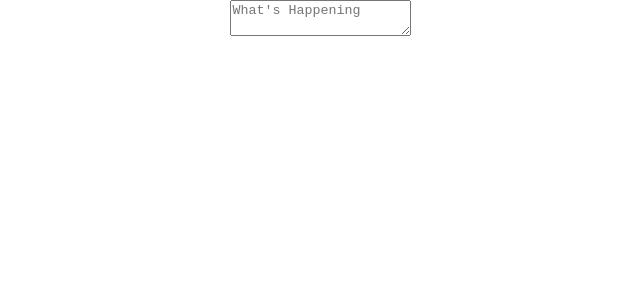
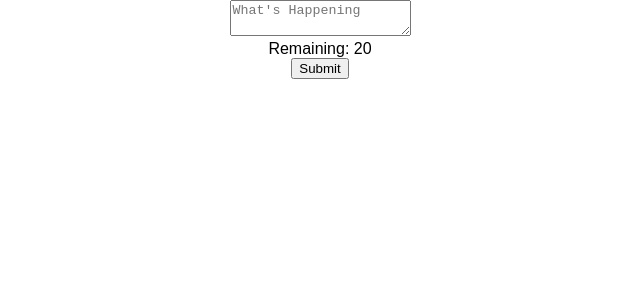
Before and after one commit to ryanore/tweet-typeahead, a React (Create React App) app: page / in a window 1280 px wide. Shown: the top 300 px of the page, without its empty margins (320-960 px from the left). Built offline with nearby package versions, Linux system fonts and the light colour scheme; the HTML template or start-up script is replaced by a standard one.

Commit message:
Add hook and implement useMaxChar

```diff
--- a/src/components/Tweet/Tweet.jsx
+++ b/src/components/Tweet/Tweet.jsx
@@ -4,14 +4,18 @@ import SelectListUser from '../SelectListUser/SelectListUser'
 import { useApiGet } from '../../hooks/useApi'
 import useWordFind from '../../hooks/useWordFind'
 import { replaceAt, findUserHandle /* findHashTag 😄*/ } from '../../utils/string'
+import useMaxChar from '../../hooks/useMaxChar'
+
+import styles from './Tweet.module.css'
 
 const baseSearchUrl = 'http://localhost:4000/twitter/user/search?username='
 
-const Tweet = ({placeholder = "What's Happening"}) => {
+const Tweet = ({placeholder = "What's Happening", maxChars=20}) => {
   const [input, setInput] = useState('')
   const [searchUrl, setSearchUrl] = useState(null)
   const {data, loading} = useApiGet(searchUrl)
   const {bounds, onCursor, setCursor, events} = useWordFind(input)
+  const {remaining, exceeded} = useMaxChar(input, maxChars)
 
   const onSelectItem = (data) => {
     const newStr = replaceAt(input, `@${data.screen_name} `, bounds.start, bounds.end)
@@ -35,18 +39,35 @@ const Tweet = ({placeholder = "What's Happening"}) => {
   }
 
   return (
-    <div data-testid="tweet">
-      <textarea value={input}
-        placeholder={placeholder}
-        {...events}
-        onChange = {onChange}
-      />
+    <div  data-testid="tweet" className={styles.tweetInput}>
+      <div className={styles.tweetText}>
+        <textarea value={input}
+          placeholder={placeholder}
+          {...events}
+          onChange = {onChange}
+        />
+      </div>
+
       {data && data.users &&
         // Compose children for flexibility (i.e. #hashtags)
         <SelectList data={data.users} loading={loading} onSelect={onSelectItem}>
           <SelectListUser />
         </SelectList>
       }
+
+      <div className={styles.tweetFooter}>
+        <div className={styles.charCounter}>
+          {!exceeded
+          ? <span>Remaining: {remaining}</span>
+          : <span>Max Character Limit!</span>
+          }
+        </div>
+
+        <div className={styles.submitCont}>
+          <button onClick={()=>{console.log('tweet!', input)}} >Submit</button>
+        </div>
+
+      </div>
     </div>
   )
 }
--- /dev/null
+++ b/src/hooks/useMaxChar.js
@@ -0,0 +1,19 @@
+import { useState, useEffect } from "react";
+
+/**
+ * Hook - useMaxChar
+ * @param {string} input - Updates remaining characters on input change
+ */
+const useMaxChar = (input, max) => {
+  const [state, setState] = useState({remaining: max, exceeded: false})
+
+  useEffect(() => {
+    if (input && typeof input === 'string') {
+      setState({remaining: max - input.length, exceeded: input.length >= max })
+    }
+  }, [input])
+
+  return state
+}
+
+export default useMaxChar
```
